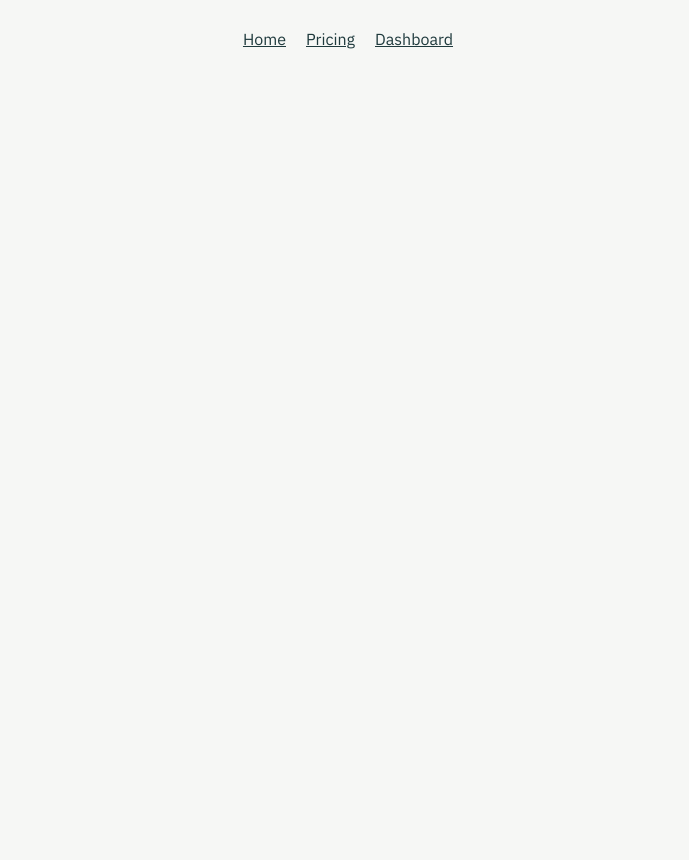
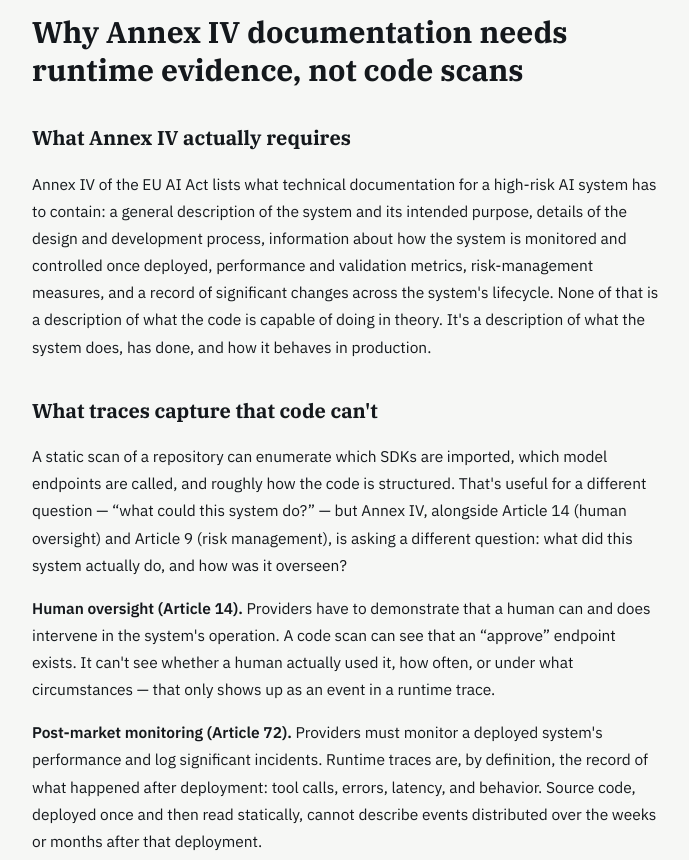
Before and after one commit to Isaacruwa/attestly, a Next.js app: page /why-traces-over-scans in a window 1280 px wide. Before the commit this address had no page. Shown: the part 237-1097 px from the top of the page, without its empty margins (292-981 px from the left). Before the commit the page ends 800 px from the top, so only its background shows below. Built offline with nearby package versions, Linux system fonts and the light colour scheme.

Commit message:
feat(seo): update src/app/why-traces-over-scans/page.tsx

```diff
--- /dev/null
+++ b/src/app/why-traces-over-scans/page.tsx
@@ -0,0 +1,117 @@
+import type { Metadata } from "next";
+import Link from "next/link";
+
+export const metadata: Metadata = {
+  title: "Why Annex IV Documentation Needs Runtime Evidence, Not Code Scans",
+  description:
+    "EU AI Act Annex IV evidence has to show what an AI agent actually did at runtime. Static source-code scans can't capture that. Here's what runtime traces provide that code can't.",
+  alternates: { canonical: "https://attestly.online/why-traces-over-scans" },
+};
+
+const jsonLd = {
+  "@context": "https://schema.org",
+  "@type": "Article",
+  headline: "Why Annex IV documentation needs runtime evidence, not code scans",
+  description:
+    "EU AI Act Annex IV evidence has to show what an AI agent actually did at runtime. Static source-code scans can't capture that.",
+  url: "https://attestly.online/why-traces-over-scans",
+  author: { "@id": "https://attestly.online/#organization" },
+  publisher: { "@id": "https://attestly.online/#organization" },
+};
+
+export default function WhyTracesPage() {
+  return (
+    <main style={{ maxWidth: 680, margin: "0 auto", padding: "48px 24px 80px" }}>
+      <script type="application/ld+json" dangerouslySetInnerHTML={{ __html: JSON.stringify(jsonLd) }} />
+      <p style={{ fontSize: 13, marginBottom: 24 }}>
+        <Link href="/" style={{ color: "var(--color-ink-muted)" }}>← Attestly</Link>
+      </p>
+      <div className="trust-strip" style={{ marginBottom: 28 }}>
+        This is general information, not legal advice. Attestly does not guarantee regulatory compliance —
+        every generated document requires human review before it counts as final.
+      </div>
+
+      <p className="section__eyebrow">Runtime evidence</p>
+      <h1 style={{ fontFamily: "var(--font-display)", fontSize: 30, marginBottom: 20, lineHeight: 1.25 }}>
+        Why Annex IV documentation needs runtime evidence, not code scans
+      </h1>
+
+      <div style={{ fontSize: 15.5, lineHeight: 1.75, color: "var(--color-ink)" }}>
+        <h2 style={h2}>What Annex IV actually requires</h2>
+        <p style={p}>
+          Annex IV of the EU AI Act lists what technical documentation for a high-risk AI system has to contain:
+          a general description of the system and its intended purpose, details of the design and development
+          process, information about how the system is monitored and controlled once deployed, performance and
+          validation metrics, risk-management measures, and a record of significant changes across the system&apos;s
+          lifecycle. None of that is a description of what the code is capable of doing in theory. It&apos;s a
+          description of what the system does, has done, and how it behaves in production.
+        </p>
+
+        <h2 style={h2}>What traces capture that code can&apos;t</h2>
+        <p style={p}>
+          A static scan of a repository can enumerate which SDKs are imported, which model endpoints are called,
+          and roughly how the code is structured. That&apos;s useful for a different question — &ldquo;what could
+          this system do?&rdquo; — but Annex IV, alongside Article 14 (human oversight) and Article 9 (risk
+          management), is asking a different question: what did this system actually do, and how was it
+          overseen?
+        </p>
+        <p style={p}>
+          <strong>Human oversight (Article 14).</strong> Providers have to demonstrate that a human can and does
+          intervene in the system&apos;s operation. A code scan can see that an &ldquo;approve&rdquo; endpoint
+          exists. It can&apos;t see whether a human actually used it, how often, or under what circumstances —
+          that only shows up as an event in a runtime trace.
+        </p>
+        <p style={p}>
+          <strong>Post-market monitoring (Article 72).</strong> Providers must monitor a deployed system&apos;s
+          performance and log significant incidents. Runtime traces are, by definition, the record of what
+          happened after deployment: tool calls, errors, latency, and behavior. Source code, deployed once and
+          then read statically, cannot describe events distributed over the weeks or months after that
+          deployment.
+        </p>
+        <p style={p}>
+          <strong>Risk management (Article 9).</strong> This requires identifying risks that materialize during
+          actual use — not just risks that are theoretically possible given the code. An error trace, a rejected
+          tool call, or a human override are all risk signals that live in execution data, not in a function
+          signature.
+        </p>
+        <p style={p}>
+          There&apos;s also a structural gap: many AI agents call tools and services the provider didn&apos;t
+          build — third-party APIs, MCP servers, other teams&apos; internal tools. A code scan of your repository
+          simply can&apos;t see behavior that happens outside your own source tree. A runtime trace captures it
+          regardless of where the tool call was implemented, because it records what happened, not where the
+          code that caused it lives.
+        </p>
+
+        <h2 style={h2}>How Attestly maps trace events to Annex IV sections</h2>
+        <p style={p}>
+          Attestly ingests normalized trace events — tool calls, model calls, human interventions, errors, and
+          deployment/version changes — from OpenTelemetry, LangSmith, AgentOps, MCP logs, or generic
+          pre-normalized JSON. Each Annex IV requirement is mapped against the specific events relevant to it: a
+          monitoring-measures section is drafted from tool-call and error events; a human-oversight section is
+          drafted from intervention events; a change-log section is drafted from deployment-version events. Every
+          generated sentence carries a link back to the exact trace event that justified it, so a reviewer can
+          verify the claim in seconds instead of re-deriving it from raw logs.
+        </p>
+        <p style={p}>
+          This doesn&apos;t replace human judgment or legal review — every draft is explicitly marked
+          AI-generated, user-provided, or missing, and has to be reviewed and approved by a person before export.
+          What it replaces is manually reconstructing that evidence trail from scratch every time documentation
+          needs updating.
+        </p>
+
+        <div style={{ marginTop: 36, padding: 24, background: "var(--color-primary-tint)", border: "1px solid var(--color-line)", borderRadius: 8 }}>
+          <p style={{ fontWeight: 600, fontSize: 15.5, marginBottom: 6 }}>Not sure if your system is high-risk?</p>
+          <p style={{ fontSize: 13.5, color: "var(--color-ink-muted)", marginBottom: 14 }}>
+            Run the free EU AI Act risk checker — no signup required.
+          </p>
+          <Link href="/eu-ai-act-risk-checker" className="btn-primary" style={{ border: "none", display: "inline-flex" }}>
+            Check now →
+          </Link>
+        </div>
+      </div>
+    </main>
+  );
+}
+
+const h2: React.CSSProperties = { fontFamily: "var(--font-display)", fontSize: 20, marginTop: 32, marginBottom: 10 };
+const p: React.CSSProperties = { marginBottom: 16 };
```
